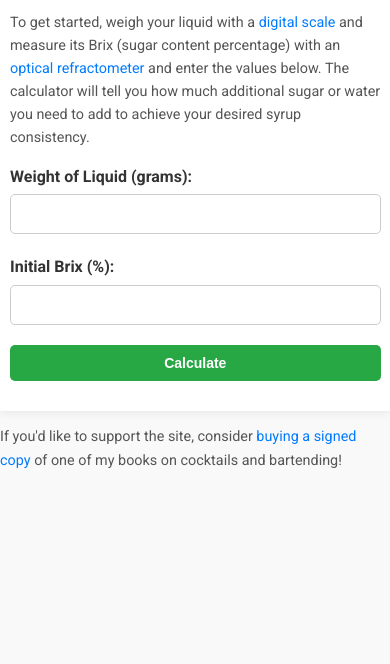
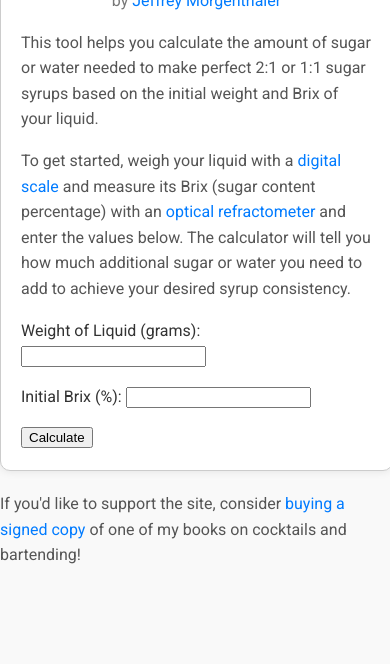
Before and after one commit to Syrupmath/universal-syrup-calculator, a plain HTML site: page index.html in a window 390 px wide. Shown: the part 180-844 px from the top of the page. Drawn offline with Linux system fonts and the light colour scheme.

Commit message:
Update style.css

```diff
--- a/style.css
+++ b/style.css
@@ -55,73 +55,4 @@ a:hover {
 }
 
 .input-group {
-    margin-bottom: 15px;
-}
-
-label {
-    display: block;
-    margin-bottom: 5px;
-    font-weight: bold;
-}
-
-input {
-    width: 100%;
-    padding: 10px;
-    box-sizing: border-box;
-    border: 1px solid #ccc;
-    border-radius: 5px;
-    font-size: 16px; /* Prevent auto-zoom on mobile devices */
-    margin-bottom: 5px;
-}
-
-button {
-    width: 100%;
-    padding: 10px;
-    background-color: #28a745;
-    color: white;
-    border: none;
-    border-radius: 5px;
-    cursor: pointer;
-    font-size: 16px;
-    font-weight: bold;
-}
-
-button:hover {
-    background-color: #218838;
-}
-
-.result {
-    margin-top: 20px;
-    font-size: 1em;
-    color: #555;
-}
-
-.error {
-    color: red;
-    font-size: 0.9em;
-}
-
-/* Remove border and margins, adjust width and padding on mobile devices */
-@media (max-width: 768px) {
-    .container {
-        width: 100%;
-        max-width: 95%; /* More narrow on mobile devices */
-        padding: 10px; /* Reduce padding on mobile devices */
-        border: none;
-        margin: 0; /* Remove margins on mobile devices */
-        border-radius: 0; /* Remove border-radius for a cleaner look on mobile */
-    }
-
-    h1 {
-        font-size: 1.5em;
-    }
-
-    p {
-        font-size: 0.9em;
-    }
-
-    button {
-        font-size: 14px;
-        padding: 10px;
-    }
-}
+    margin-bottom: 15px
```
